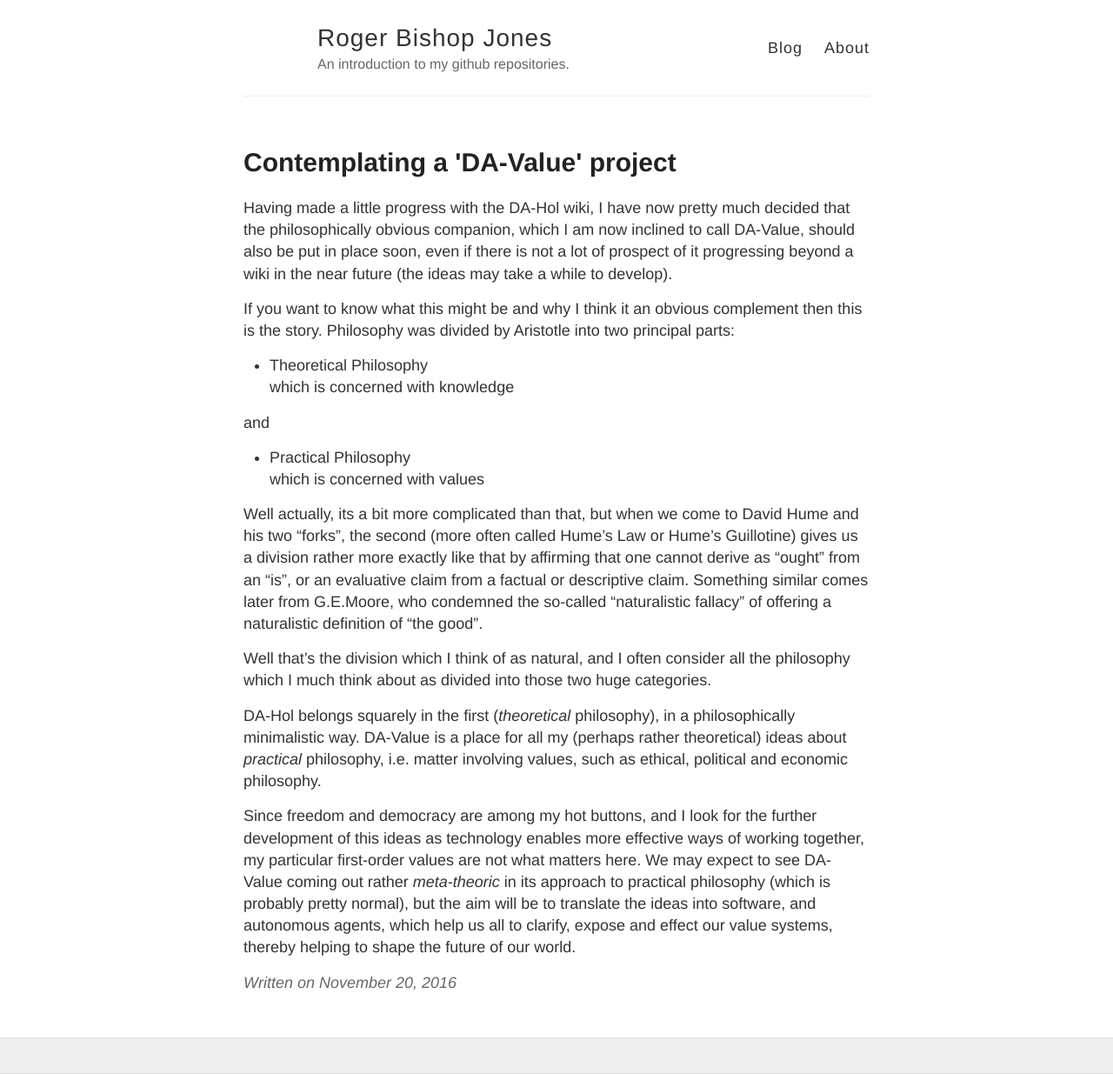
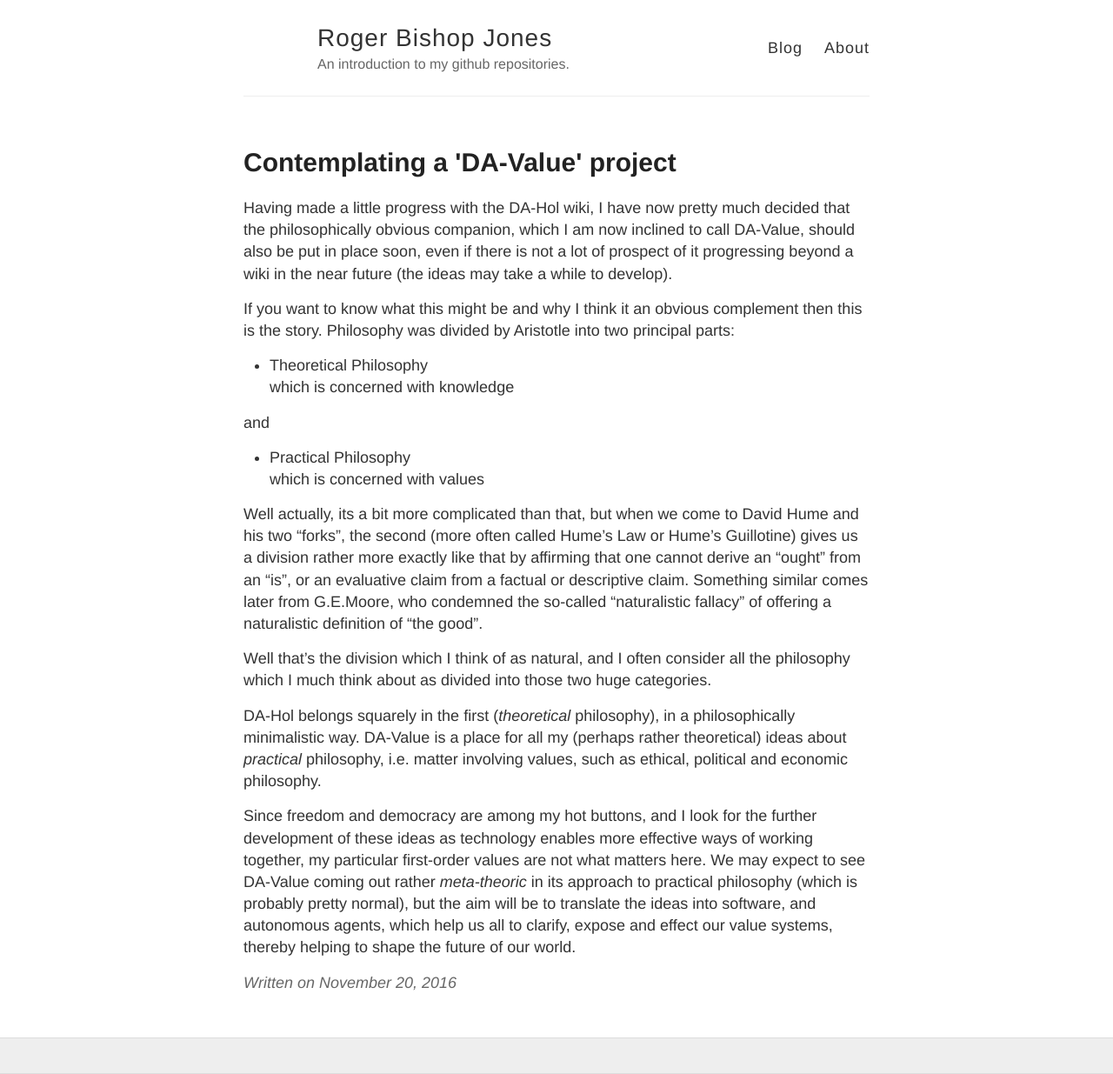
Before and after one commit to rbjones/rbjones.github.io, a Jekyll site: the page built from _posts/2016-11-20-DA-Value.md, in a window 1280 px wide. Shown: the whole page at 87% size. Built offline with Jekyll 4.4.1, drawn with Linux system fonts in a browser that asks for light colours.

Commit message:
Some typo and link corrections + blog post

```diff
--- a/_posts/2016-11-20-DA-Value.md
+++ b/_posts/2016-11-20-DA-Value.md
@@ -18,7 +18,7 @@ and
 - Practical Philosophy
 which is concerned with values
 
-Well actually, its a bit more complicated than that, but when we come to David Hume and his two "forks", the second (more often called Hume's Law or Hume's Guillotine) gives us a division rather more exactly like that by affirming that one cannot derive as "ought" from an "is", or an evaluative claim from a factual or descriptive claim.
+Well actually, its a bit more complicated than that, but when we come to David Hume and his two "forks", the second (more often called Hume's Law or Hume's Guillotine) gives us a division rather more exactly like that by affirming that one cannot derive an "ought" from an "is", or an evaluative claim from a factual or descriptive claim.
 Something similar comes later from G.E.Moore, who condemned the so-called "naturalistic fallacy" of offering a naturalistic definition of "the good".
 
 Well that's the division which I think of as natural, and I often consider all the philosophy which I much think about as divided into those two huge categories.
@@ -26,5 +26,5 @@ Well that's the division which I think of as natural, and I often consider all t
 DA-Hol belongs squarely in the first (_theoretical_ philosophy), in a philosophically minimalistic way.
 DA-Value is a place for all my (perhaps rather theoretical) ideas about _practical_ philosophy, i.e. matter involving values, such as ethical, political and economic philosophy.
 
-Since freedom and democracy are among my hot buttons, and I look for the further development of this ideas as technology enables more effective ways of working together, my particular first-order values are not what matters here.
+Since freedom and democracy are among my hot buttons, and I look for the further development of these ideas as technology enables more effective ways of working together, my particular first-order values are not what matters here.
 We may expect to see DA-Value coming out rather _meta-theoric_ in its approach to practical philosophy (which is probably pretty normal), but the aim will be to translate the ideas into software, and autonomous agents, which help us all to clarify, expose and effect our value systems, thereby helping to shape the future of our world.
```
Also changed, not shown: _posts/2016-11-11-RBJones-at-github.md (+1 -1 lines), _posts/2016-12-20-Universal-Intelligence.md (added, +38 -0 lines), index.md (+1 -1 lines).
